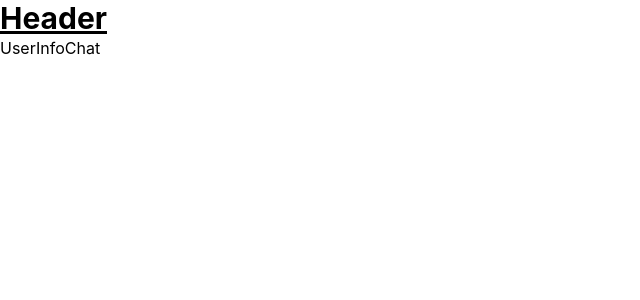
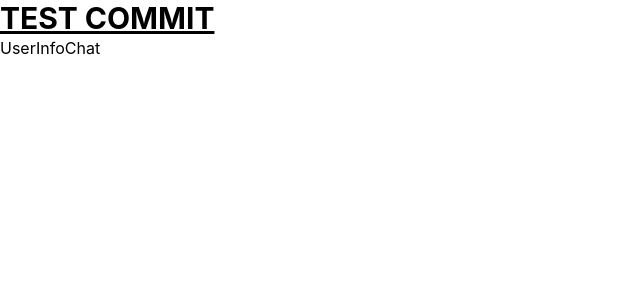
Before and after one commit to Flypr/faithbase-hackathon, a React (Vite) app in the folder faithbase/: page / in a window 1280 px wide. Shown: the top 300 px of the page, without its empty margins (0-640 px from the left). Built offline with nearby package versions, Linux system fonts and the light colour scheme.

Commit message:
test commit

```diff
--- a/faithbase/src/components/Header.jsx
+++ b/faithbase/src/components/Header.jsx
@@ -1,5 +1,5 @@
 const Header = () => {
-	return <div className="text-3xl font-bold underline"> Header</div>;
+  return <div className="text-3xl font-bold underline">TEST COMMIT</div>;
 };
 
 export default Header;
```
